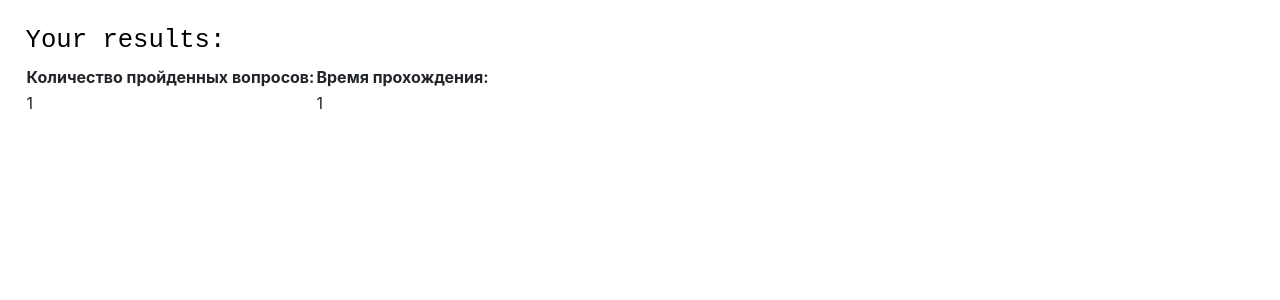
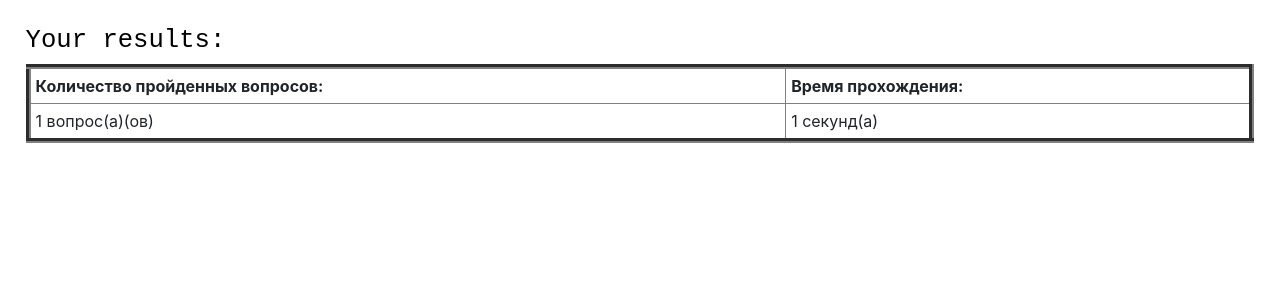
Before and after one commit to school-letovo/licenseexam_web, a Django app: page /results/ in a window 1280 px wide. Shown: the part 56-356 px from the top of the page. Run offline with Django 3.2, Linux system fonts and the light colour scheme; a user stored in the database is signed in; tables that the repository leaves empty hold one stand-in row (values such as "Sample post"); some libraries are stand-ins or nearby versions.

Commit message:
createt a board

```diff
--- a/templates/results.html
+++ b/templates/results.html
@@ -21,11 +21,11 @@
 <div style="margin: 2%;">
     <h2>Your results:</h2>
 
-    <table>
+    <table border="5" width="100%" cellpadding="5">
         <tr><th>Количество пройденных вопросов:</th> <th>Время прохождения:</th></tr>
     {% for result in all_results %}
-        <tr> <td>{{ result.question_count }}</td>
-            <td> {{ result.result_time }}</td>
+        <tr> <td>{{ result.question_count }} вопрос(а)(ов)</td>
+            <td> {{ result.result_time }} секунд(а)</td>
         </tr>
     {% endfor %}
     </table>
```
